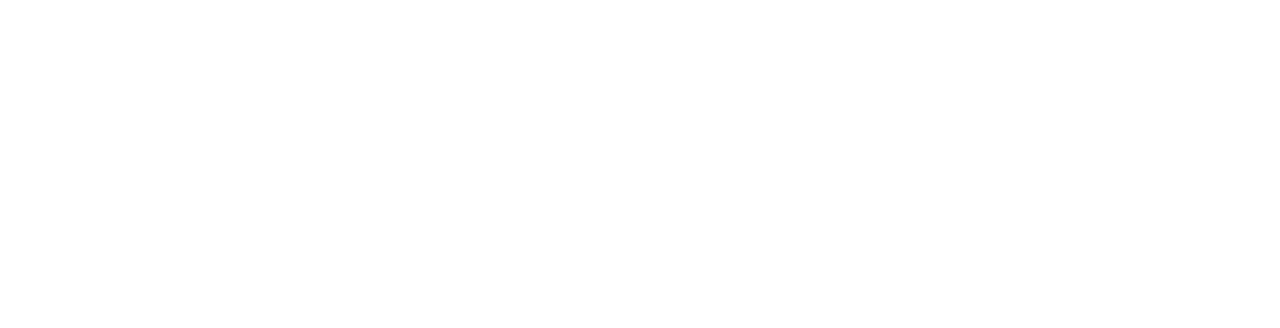
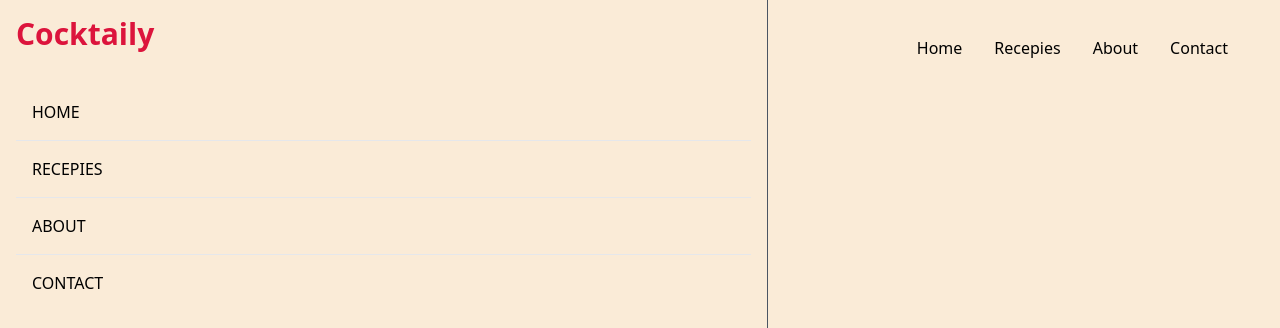
Before and after one commit to Chisaina69/Cocktaily, a React (Create React App) app: page / in a window 1280 px wide. Shown: the top 328 px of the page. Built offline with nearby package versions, Linux system fonts and the light colour scheme.

Commit message:
done with the nav bar

```diff
--- a/package.json
+++ b/package.json
@@ -8,6 +8,7 @@
     "@testing-library/user-event": "^13.5.0",
     "react": "^18.2.0",
     "react-dom": "^18.2.0",
+    "react-icons": "^4.10.1",
     "react-scripts": "5.0.1",
     "web-vitals": "^2.1.4"
   },
--- a/src/App.js
+++ b/src/App.js
@@ -1,7 +1,11 @@
 import React from "react";
-
+import Navbar from "./Navbar";
 function App() {
-  return <div className="App"></div>;
+  return(
+    <>
+    <Navbar/>
+    </>
+  )
 }
 
 export default App;
--- a/src/Navbar.js
+++ b/src/Navbar.js
@@ -0,0 +1,45 @@
+import React, { useState } from "react";
+import { AiOutlineClose, AiOutlineMenu } from "react-icons/ai";
+
+function Navbar() {
+  const [nav, setNav] = useState(false);
+
+  const handleNav = () => {
+    setNav(!nav);
+  };
+
+  return (
+    <div className="flex justify-between items-center h-24 max-w-[1240px] mx-auto px-4 text-black">
+      <h1 className="w-full text-3xl font-bold text-[#dc143c] ">Cocktaily</h1>
+      <ul className="hidden md:flex">
+        <li className="p-4">Home</li>
+        <li className="p-4">Recepies</li>
+        <li className="p-4"> About</li>
+        <li className="p-4">Contact</li>
+      </ul>
+      <div onClick={handleNav} className="block md:hidden">
+        {!nav ? <AiOutlineClose size={20} /> : <AiOutlineMenu size={20} />}
+      </div>
+
+      <div
+        className={
+          !nav
+            ? "fixed left-0 top-0 w-[60%] h-full border-r border-r-gray-600 bg-[#faebd7] ease-in-out duration-500"
+            : "fixed left-[-100%]"
+        }
+      >
+        <h1 className="w-full text-3xl font-bold text-[#dc143c] m-4">
+          Cocktaily
+        </h1>
+        <ul className="uppercase p-4">
+          <li className="p-4 border-b">Home</li>
+          <li className="p-4 border-b">Recepies</li>
+          <li className="p-4 border-b"> About</li>
+          <li className="p-4">Contact</li>
+        </ul>
+      </div>
+    </div>
+  );
+}
+
+export default Navbar;
--- a/src/index.js
+++ b/src/index.js
@@ -1,6 +1,6 @@
 import React from "react";
 import ReactDOM from "react-dom/client";
 import App from "./App";
-
+import './index.css';
 const root = ReactDOM.createRoot(document.getElementById("root"));
 root.render(<App />);
```
Also changed, not shown: 1 other file (tests, documents, lock files or other folders).
